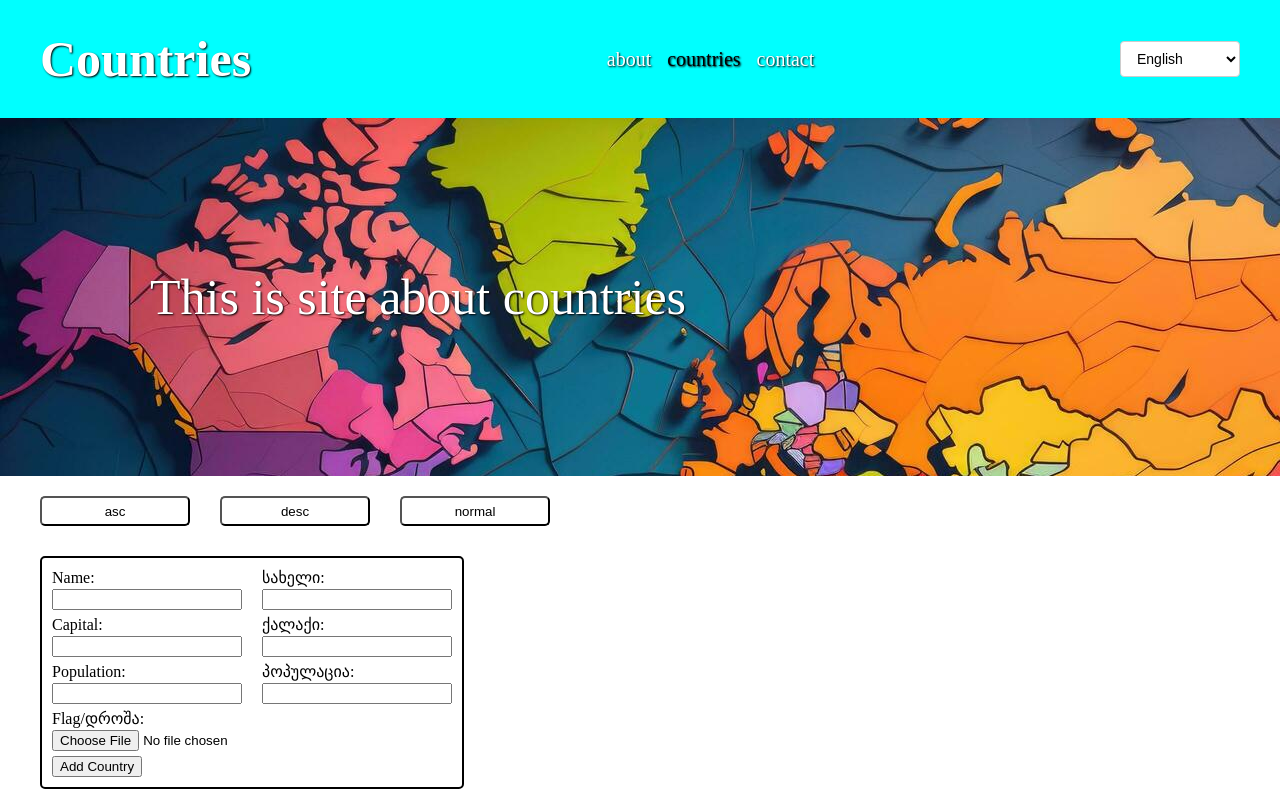
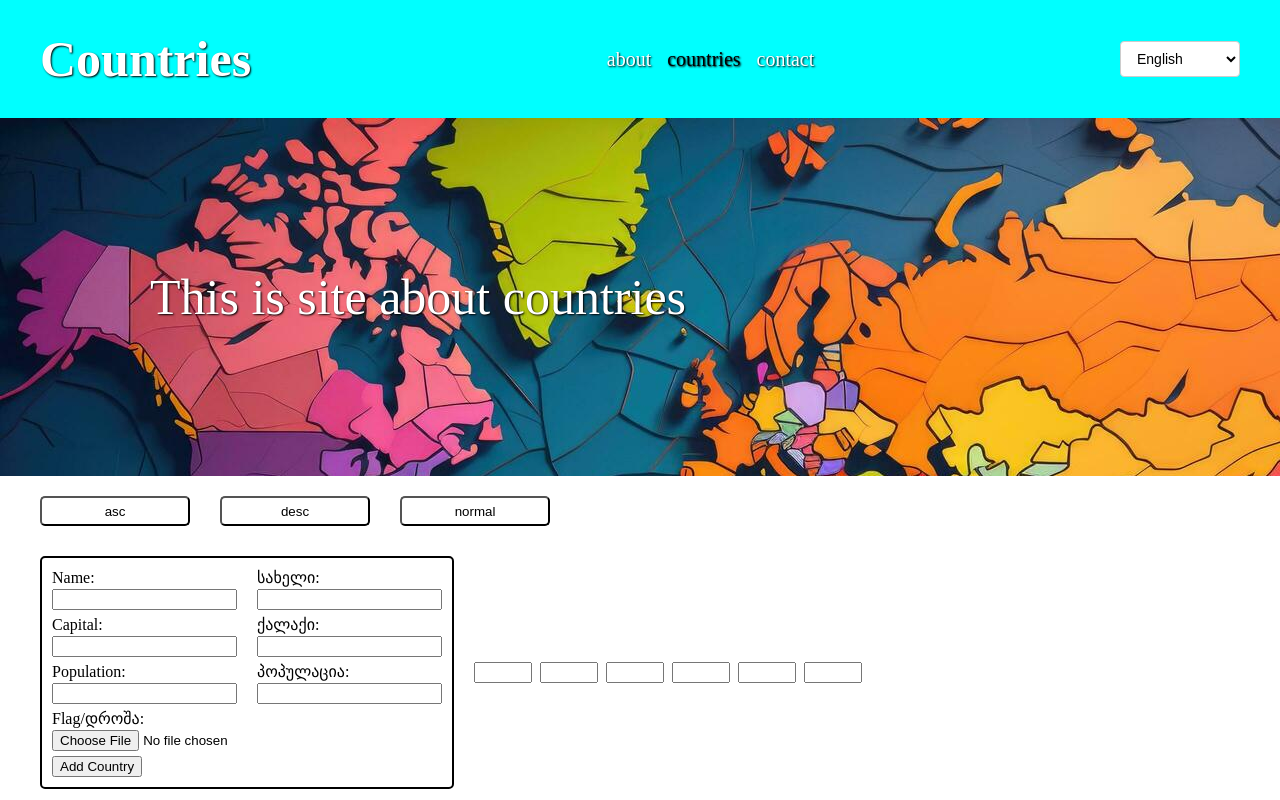
Before and after one commit to kurtskhala/countries-app, a React (Vite) app: page /en/countries in a window 1280 px wide. Shown: the top 800 px of the page. Built offline with nearby package versions, Linux system fonts and the light colour scheme.

Commit message:
add OTP input

```diff
--- a/src/pages/countries/components/list/countries/Countries.tsx
+++ b/src/pages/countries/components/list/countries/Countries.tsx
@@ -12,6 +12,7 @@ import SortButtons from "./sortButtons";
 import AddCountry from "./addCountry";
 import { CountyFormData } from "@/pages/countries/types";
 import { Countries } from "@/language/language";
+import InputOTP from "./inputOTP";
 
 const CountriesComp: React.FC<{
   language: "en" | "ka";
@@ -43,7 +44,10 @@ const CountriesComp: React.FC<{
   return (
     <div className={styles.appCountriesContainer}>
       <SortButtons content={content} handleSortButton={handleSortButton} />
-      <AddCountry content={content} onCountyCreate={handleCreateCounty} />
+      <div className={styles.appCountriesForms}>
+        <AddCountry content={content} onCountyCreate={handleCreateCounty} />
+        <InputOTP length={6}/>
+      </div>
       <div className={styles.appCountries}>
         {countries
           .sort((a, b) => Number(b.active) - Number(a.active))
--- a/src/pages/countries/components/list/countries/CountriesStyles.module.css
+++ b/src/pages/countries/components/list/countries/CountriesStyles.module.css
@@ -9,3 +9,8 @@
   flex-wrap: wrap;
   gap: 40px;
 }
+
+.appCountriesForms {
+  display: flex;
+  flex-wrap: wrap;
+}
--- /dev/null
+++ b/src/pages/countries/components/list/countries/inputOTP/InputOTP.module.css
@@ -0,0 +1,10 @@
+.OTPContainer {
+    padding: 20px;
+    display: flex;
+    gap: 8px;
+    align-items: center;
+}
+
+.OTPInput {
+    width: 50px;
+}
--- /dev/null
+++ b/src/pages/countries/components/list/countries/inputOTP/InputOTP.tsx
@@ -0,0 +1,91 @@
+import {
+  ChangeEvent,
+  ClipboardEvent,
+  KeyboardEvent,
+  useRef,
+  useState,
+} from "react";
+import styles from "./InputOTP.module.css";
+
+const InputOTP: React.FC<{ length: number }> = ({ length }) => {
+  const [inputs, setInputs] = useState(Array(length).fill(""));
+
+  const inputRefs = useRef<HTMLInputElement[]>(Array(length).fill(null));
+
+  const handleChange = (e: ChangeEvent<HTMLInputElement>, index: number) => {
+    const value = e.target.value;
+    if ((parseInt(value) >= 0 && parseInt(value) <= 9) || value === "") {
+      const newInputs = [...inputs];
+      newInputs[index] = value;
+      setInputs(newInputs);
+      if (value.length === 1 && index < length - 1) {
+        inputRefs.current[index + 1]?.focus();
+      }
+      if (value.length === 0 && index > 0) {
+        inputRefs.current[index - 1]?.focus();
+      }
+      if (value.length === 1 && index === length - 1) {
+        inputRefs.current[index]?.blur();
+      }
+    }
+  };
+
+  const handleKeyDown = (e: KeyboardEvent<HTMLInputElement>, index: number) => {
+    if (e.key === "Backspace") {
+      e.preventDefault();
+      const newInputs = [...inputs];
+      newInputs[index] = "";
+      setInputs(newInputs);
+
+      if (index > 0) {
+        inputRefs.current[index - 1]?.focus();
+      }
+    }
+  };
+
+  const handlePaste = (e: ClipboardEvent<HTMLInputElement>) => {
+    e.preventDefault();
+    const pastedData = e.clipboardData.getData("text").trim();
+
+    if (/^\d+$/.test(pastedData)) {
+      const pastedArray = pastedData.slice(0, length).split("");
+      const newInputs = [...inputs];
+
+      pastedArray.forEach((value, index) => {
+        if (index < length) {
+          newInputs[index] = value;
+        }
+      });
+      setInputs(newInputs);
+
+      if (pastedArray.length > 4) {
+        inputRefs.current[0]?.blur();
+      } else {
+        inputRefs.current[pastedArray.length]?.focus();
+      }
+    }
+  };
+
+  return (
+    <div className={styles.OTPContainer}>
+      {inputs.map((input, index) => {
+        return (
+          <input
+            className={styles.OTPInput}
+            ref={(element) => {
+              inputRefs.current[index] = element as HTMLInputElement;
+            }}
+            key={index}
+            value={input}
+            onChange={(e) => handleChange(e, index)}
+            onKeyDown={(e) => handleKeyDown(e, index)}
+            onPaste={handlePaste}
+            maxLength={1}
+          />
+        );
+      })}
+    </div>
+  );
+};
+
+export default InputOTP;
--- /dev/null
+++ b/src/pages/countries/components/list/countries/inputOTP/index.ts
@@ -0,0 +1 @@
+export { default } from "./InputOTP";
```
